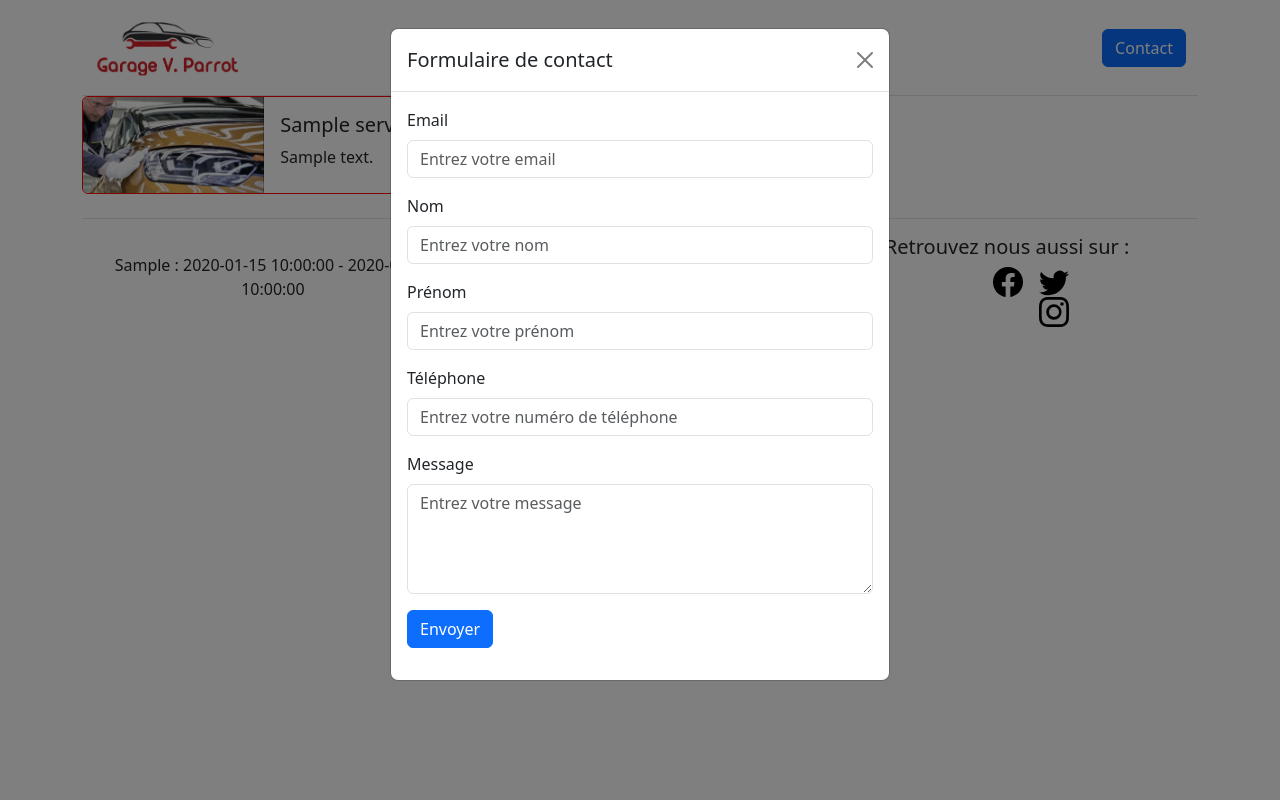
After one commit to Krystopher88/GarageVParrot-PHP, a PHP site: page /mechanical.php in a window 1280 px wide, after a click on "Contact". The commit adds this page. Run offline with PHP 8.4, Linux system fonts and the light colour scheme; tables that the repository leaves empty or names only in its code hold one stand-in row (values such as "Sample post"); some libraries are stand-ins or nearby versions.

Commit message:
modal + formContact

```diff
--- a/assets/css/style.css
+++ b/assets/css/style.css
@@ -3,6 +3,11 @@
   padding: 0;
   box-sizing: border-box;
   font-size: 16px;
+}
+
+a{
+  text-decoration: none;
+  color: inherit;
 }
 
 .icon_footer{
--- a/lib/pdo.php
+++ b/lib/pdo.php
@@ -29,7 +29,7 @@
 
 // Import Used_Vehicle
 
-function getImportUsedVehicle(PDO $pdo,int $id = null, int $limit = null)
+function getImportUsedVehicle(PDO $pdo, int $id = null, int $limit = null)
 {
   $sql = 'SELECT * FROM Used_Vehicles';
 
@@ -107,3 +107,38 @@
 
   return $query->fetchAll(PDO::FETCH_ASSOC);
 }
+
+function getImportServices(PDO $pdo)
+{
+  $query = $pdo->prepare('SELECT * FROM category_id');
+  $query->execute();
+  return $query->fetchAll(PDO::FETCH_ASSOC);
+}
+
+function getImportServicesCard(PDO $pdo, $categoryId)
+{
+  $query = $pdo->prepare('SELECT * FROM service WHERE category_id = :categoryId');
+  $query->bindValue(':categoryId', $categoryId, PDO::PARAM_INT);
+  $query->execute();
+  return $query->fetchAll(PDO::FETCH_ASSOC);
+}
+
+function getOpeningHours($pdo)
+{
+  $query = $pdo->prepare('SELECT day_of_week, opening_time, closing_time FROM opening_hours');
+  $query->execute();
+  $openingHours = array();
+
+  while ($row = $query->fetch(PDO::FETCH_ASSOC)) {
+    $dayOfWeek = $row['day_of_week'];
+    unset($row['day_of_week']);
+
+    if (!isset($openingHours[$dayOfWeek])) {
+      $openingHours[$dayOfWeek] = array();
+    }
+
+    $openingHours[$dayOfWeek][] = $row;
+  }
+
+  return $openingHours;
+}
--- /dev/null
+++ b/mechanical.php
@@ -0,0 +1,31 @@
+<?php
+require_once('templates/head.php');
+?>
+
+
+<body class="container">
+  <!-- HEADER START -->
+  <?php
+  require_once('templates/header.php');
+  ?>
+  <!-- HEADER END -->
+
+  <!-- MAIN START -->
+  <div class="row">
+        <?php
+        include('templates/card-service.php');
+        ?>
+    </div>
+  <!-- MAIN END -->
+  <!-- FOOTER START -->
+  <?php
+  require_once('templates/footer.php')
+  ?>
+  <!-- FOOTER END -->
+
+</body>
+<?php
+require_once('lib/importLibs.php');
+?>
+
+</html>
--- /dev/null
+++ b/templates/card-service.php
@@ -0,0 +1,37 @@
+<?php
+$categoryId = null;
+
+// Récupérer le chemin de la page actuelle
+$currentUrl = $_SERVER['PHP_SELF'];
+
+// Vérifier si le chemin de la page correspond à la page de la catégorie Mécanique
+if (strpos($currentUrl, 'mechanical.php') !== false) {
+  $categoryId = 1; // Catégorie Mécanique
+}
+// Vérifier si le chemin de la page correspond à la page de la catégorie Carrosserie
+elseif (strpos($currentUrl, 'body_car.php') !== false) {
+  $categoryId = 2; // Catégorie Carrosserie
+}
+
+// Utilisez $categoryId pour récupérer les services correspondants
+$ServiceCards = getImportServicesCard($pdo, $categoryId);
+?>
+
+
+<?php foreach ($ServiceCards as $key => $ServiceCard) { ?>
+  <div class="col-sm-6 mb-3 mb-sm-0">
+    <div class="card">
+        <div class="row g-0">
+          <div class="col-md-4 d-flex justify-content-center align-items-center">
+            <img src="./assets/images/carrosserie1JPG_615f1bef213ea.jpg" class="img-fluid rounded-start" alt="...">
+          </div>
+          <div class="col-md-8">
+            <div class="card-body">
+              <h5 class="card-title"><?= $ServiceCard['title'] ?></h5>
+              <p class="card-text"><?= $ServiceCard['description'] ?></p>
+            </div>
+          </div>
+        </div>
+    </div>
+  </div>
+<?php } ?>
--- a/templates/footer.php
+++ b/templates/footer.php
@@ -1,15 +1,9 @@
   <!-- FOOTER START -->
   <footer class="d-flex flex-wrap justify-content-around align-items-center py-3 my-4 border-top text-center">
     <div class="col-md-4 d-flex align-items-center">
-      <ul class="nav flex-column">
-        <li class="nav-item mb-2">Lundi : 08:45 - 12h00, 14:00 - 18:00</li>
-        <li class="nav-item mb-2">Mardi : 08:45 - 12h00, 14:00 - 18:00</li>
-        <li class="nav-item mb-2">Mercredi : 08:45 - 12h00, 14:00 - 18:00</li>
-        <li class="nav-item mb-2">Jeudi : 08:45 - 12h00, 14:00 - 18:00</li>
-        <li class="nav-item mb-2">Vendredi : 08:45 - 12h00, 14:00 - 18:00</li>
-        <li class="nav-item mb-2">Samedi : 08:45 - 12h00</a></li>
-        <li class="nav-item mb-2">Dimanche : Fermé</li>
-      </ul>
+      <?php
+        include('templates/opening_hours.php')
+      ?>
     </div>
 
     <div class="nav flex-column">
--- a/templates/head.php
+++ b/templates/head.php
@@ -1,5 +1,6 @@
 <?php
-  require_once('lib/pdo.php')
+  require_once('lib/pdo.php');
+  include('templates/modal_contact.php');
 ?>
 
 <!DOCTYPE html>
--- a/templates/header.php
+++ b/templates/header.php
@@ -12,18 +12,18 @@
             <li class="nav-item">
               <a class="nav-link active" aria-current="page" href="index.php">Accueil</a>
             </li>
-            <li class="nav-item">
-              <a class="nav-link" href="#">Mécanique</a>
+            <!-- <li class="nav-item">
+              <a class="nav-link" href="mechanical.php">Mécanique</a>
             </li>
             <li class="nav-item">
-              <a class="nav-link" href="#">Carosserie</a>
-            </li>
+              <a class="nav-link" href="body_car.php">Carosserie</a>
+            </li> -->
             <li class="nav-item">
               <a class="nav-link" href="used_vehicles.php">Véhicules d'occasions</a>
             </li>
           </ul>
           <div class="d-lg-flex col-lg-3 justify-content-lg-end">
-            <button class="btn btn-primary">Contact</button>
+            <button class="btn btn-primary" data-bs-toggle="modal" data-bs-target="#contactModal">Contact</button>
           </div>
         </div>
       </div>
--- /dev/null
+++ b/templates/modal_contact.php
@@ -0,0 +1,35 @@
+<div class="modal fade" id="contactModal" tabindex="-1" aria-labelledby="contactModalLabel" aria-hidden="true">
+  <div class="modal-dialog">
+    <div class="modal-content">
+      <div class="modal-header">
+        <h5 class="modal-title" id="contactModalLabel">Formulaire de contact</h5>
+        <button type="button" class="btn-close" data-bs-dismiss="modal" aria-label="Close"></button>
+      </div>
+      <div class="modal-body">
+        <form id="contactForm">
+          <div class="mb-3">
+            <label for="email" class="form-label">Email</label>
+            <input type="email" class="form-control" id="email" placeholder="Entrez votre email" required>
+          </div>
+          <div class="mb-3">
+            <label for="nom" class="form-label">Nom</label>
+            <input type="text" class="form-control" id="nom" placeholder="Entrez votre nom" required>
+          </div>
+          <div class="mb-3">
+            <label for="prenom" class="form-label">Prénom</label>
+            <input type="text" class="form-control" id="prenom" placeholder="Entrez votre prénom" required>
+          </div>
+          <div class="mb-3">
+            <label for="telephone" class="form-label">Téléphone</label>
+            <input type="tel" class="form-control" id="telephone" placeholder="Entrez votre numéro de téléphone" required>
+          </div>
+          <div class="mb-3">
+            <label for="message" class="form-label">Message</label>
+            <textarea class="form-control" id="message" rows="4" placeholder="Entrez votre message" required></textarea>
+          </div>
+          <button type="submit" class="btn btn-primary">Envoyer</button>
+        </form>
+      </div>
+    </div>
+  </div>
+</div>
--- /dev/null
+++ b/templates/opening_hours.php
@@ -0,0 +1,12 @@
+<?php
+$openingHours = getOpeningHours($pdo);
+?>
+<ul class="nav flex-column">
+  <?php foreach ($openingHours as $dayOfWeek => $openingTimes) { ?>
+    <li class="nav-item mb-2"><?= $dayOfWeek ?> :
+      <?php foreach ($openingTimes as $key => $openingTime) { ?>
+        <?= $openingTime['opening_time'] ?> - <?= $openingTime['closing_time'] ?>
+      <?php } ?>
+    </li>
+  <?php } ?>
+</ul>
```
Also changed, not shown: BDD/vparrot_bdd.sql (+112 -0 lines), admin.php (added, +27 -0 lines), body_car.php (added, +62 -0 lines), index.php (+8 -8 lines), templates/cards-services.php (+12 -22 lines).
